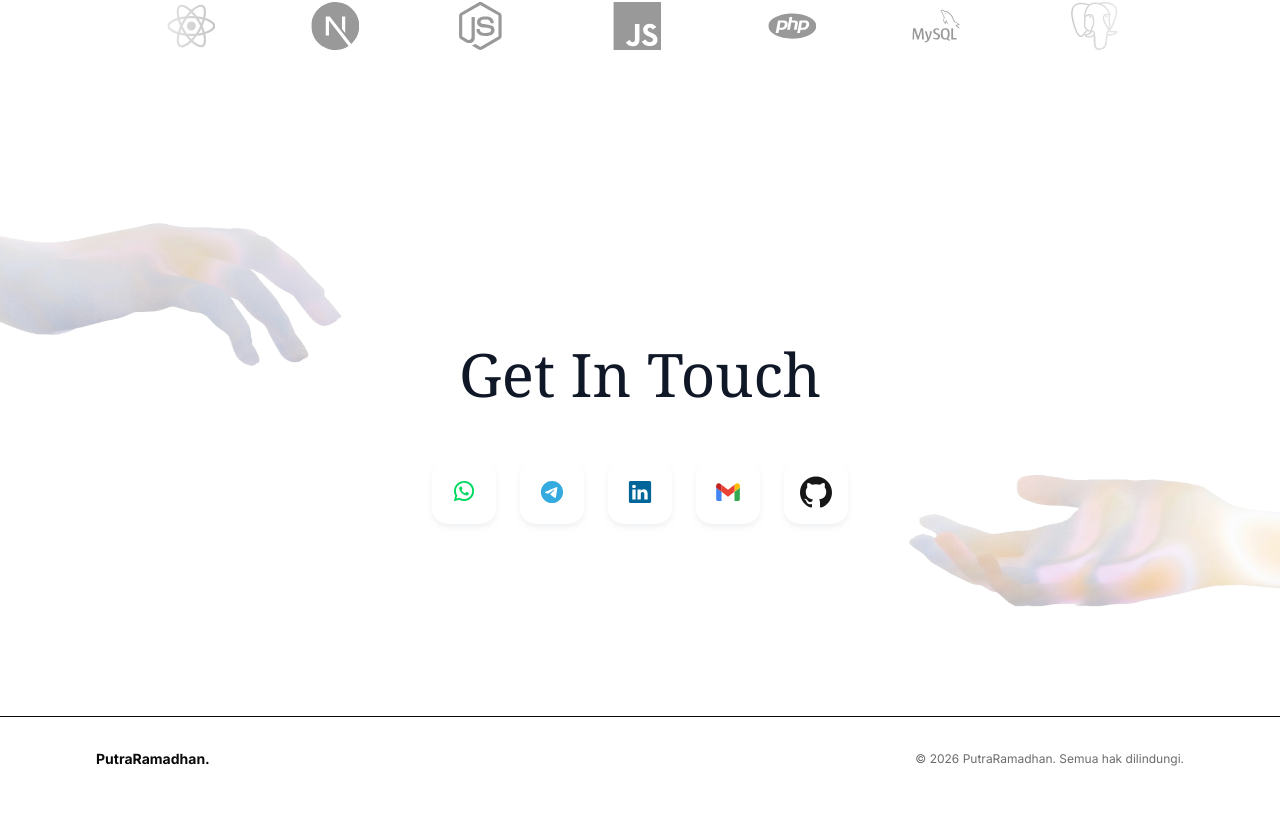
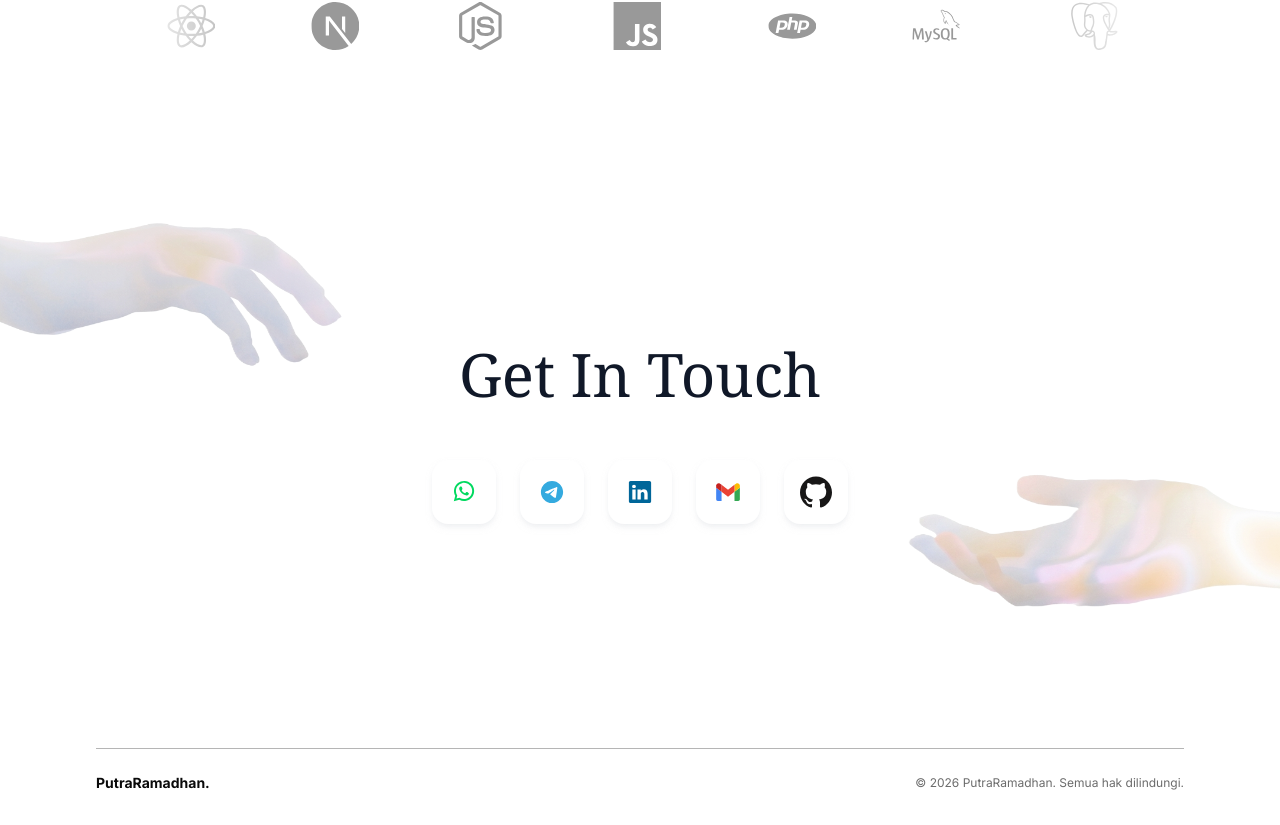
Before and after one commit to NoviyantoPutraR/porto-putra, a React (Vite) app: page / in a window 1280 px wide. Shown: the part 2467-3292 px from the top of the page. Before the commit the page ends 3268 px from the top, so only its background shows below. Built offline with nearby package versions, Linux system fonts and the light colour scheme; a web font is replaced by a local one.

Commit message:
update footer2

```diff
--- a/src/components/features/footer/Footer.tsx
+++ b/src/components/features/footer/Footer.tsx
@@ -23,14 +23,26 @@ export const Footer = () => {
       opacity: 1,
       y: 0,
       transition: {
-        duration: 0.6,
+        duration: 0.8,
+        ease: [0.22, 1, 0.36, 1],
+      },
+    },
+  }
+
+  const lineVariants: Variants = {
+    hidden: { scaleX: 0, opacity: 0 },
+    visible: {
+      scaleX: 1,
+      opacity: 0.3, // Opacity sedang agar terlihat tapi tetap halus
+      transition: {
+        duration: 0.8,
         ease: [0.22, 1, 0.36, 1],
       },
     },
   }
 
   return (
-    <footer className="w-full bg-white border-t border-[var(--border)] py-8 px-6 md:px-12 lg:px-24">
+    <footer className="w-full bg-white py-8 px-6 md:px-12 lg:px-24">
       <motion.div
         className="mx-auto max-w-[1200px]"
         initial="hidden"
@@ -39,12 +51,19 @@ export const Footer = () => {
         variants={containerVariants}
       >
 
-        {/* Divider & Copyright */}
+        {/* Garis Pemisah dengan Animasi Entrance Reveal */}
+        <motion.div
+          variants={lineVariants}
+          style={{ originX: 0.5 }}
+          className="w-full border-t border-[var(--border)] mx-auto mb-6"
+        />
+
+        {/* Brand & Copyright */}
         <motion.div
           variants={itemVariants}
           className=""
         >
-          <div className="flex flex-col md:flex-row justify-between items-center gap-4">
+          <div className="flex flex-col md:flex-row justify-between items-center gap-4 text-center md:text-left">
             <a
               href="#home"
               className="text-sm font-bold text-[var(--text)] hover:opacity-70 transition-opacity no-underline"
```
Also changed, not shown: 1 other file (tests, documents, lock files or other folders).
